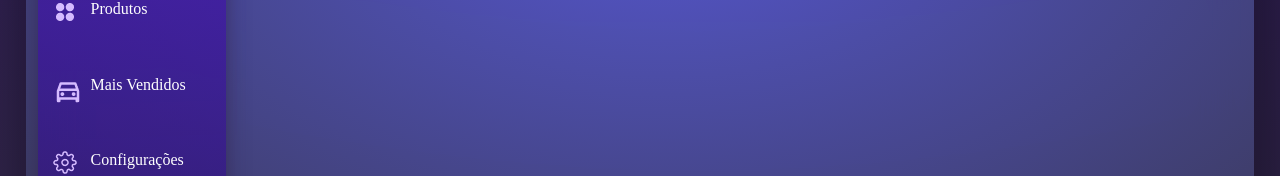
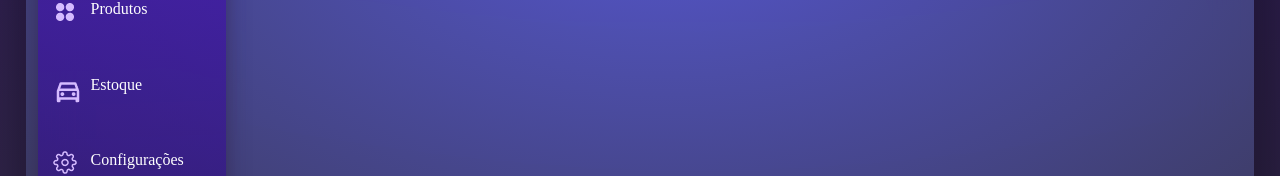
Before and after one commit to arthurvp1/SA2Fase, a React app: page / in a window 1280 px wide. Shown: the part 445-621 px from the top of the page. Built offline with nearby package versions, Linux system fonts and the light colour scheme; the HTML template or start-up script is replaced by a standard one; a web font is replaced by a local one.

Commit message:
update navbar

```diff
--- a/src/components/Navbar.jsx
+++ b/src/components/Navbar.jsx
@@ -51,7 +51,7 @@ function Navbar() {
             <div className="iconesidebar">
               <img src="./imagens/directions_car.png" alt="Mais Vendidos" />
             </div>
-            <div className="textsidebar">Mais Vendidos</div>
+            <div className="textsidebar">Estoque</div>
           </Link>
         </div>
 
```
Also changed, not shown: src/pages/Desempenho.jsx (line endings or trailing spaces).
